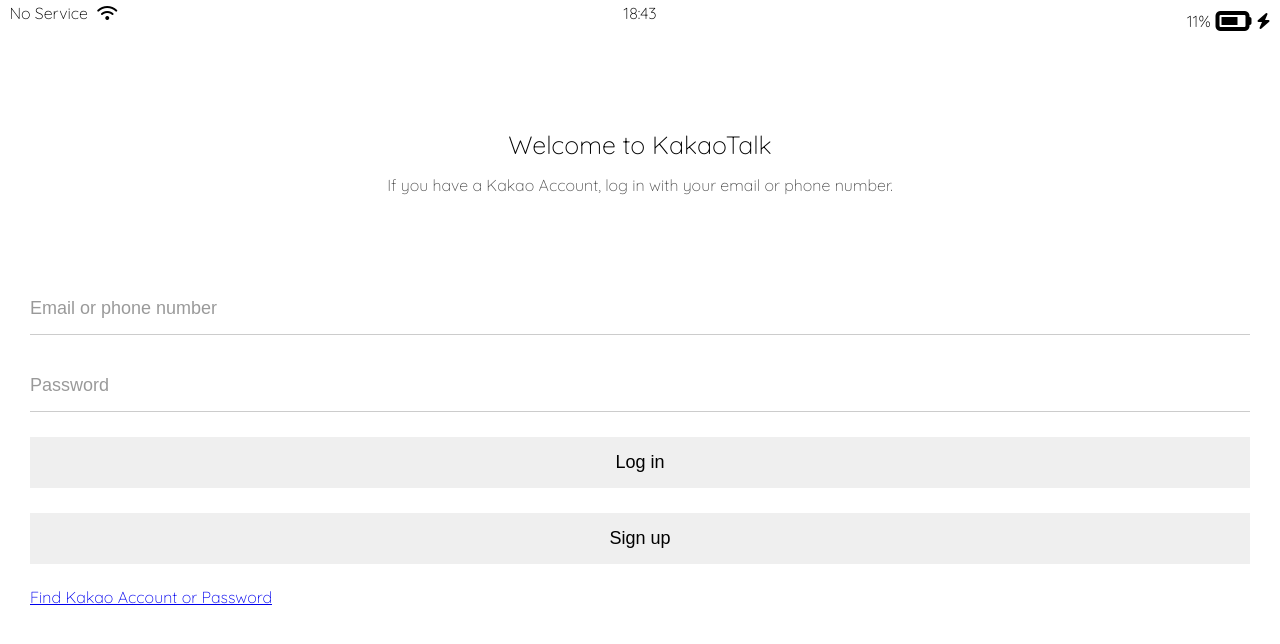
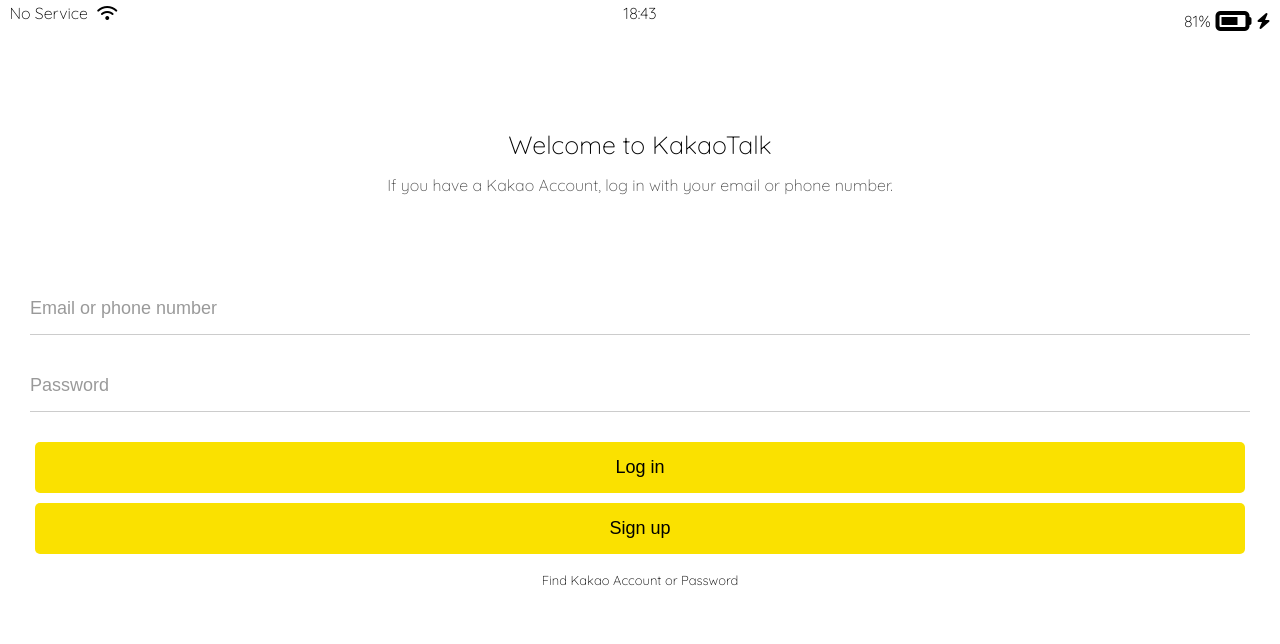
Before and after one commit to choijongha/kakao-clone-2021, a plain HTML site: page index.html in a window 1280 px wide. Drawn offline with Linux system fonts and the light colour scheme.

Commit message:
created Log in display
firt display

```diff
--- a/css/styles.css
+++ b/css/styles.css
@@ -45,3 +45,16 @@ body{
 #login-form input:focus{
     border-color: var(--yellow);
 }
+#login-form input[type="submit"]{
+    background-color: var(--yellow);
+    cursor: pointer;
+    margin: 5px;
+    border-radius: 5px;
+}
+#login-form a{
+    text-align: center;
+    text-decoration: none   ;
+    color:inherit;
+    font-size: 13px;
+    margin-top: 15px;
+}
--- a/index.html
+++ b/index.html
@@ -17,7 +17,7 @@
             <span>18:43</span>
             </div>
         <div class="status-bar__column">
-            <span>11%</span>
+            <span>81%</span>
             <i class="fas fa-battery-three-quarters fa-2x"></i>
             <i class="fas fa-bolt"></i>
             </div>
```
Also changed, not shown: css/status-bar.css (line endings or trailing spaces).
